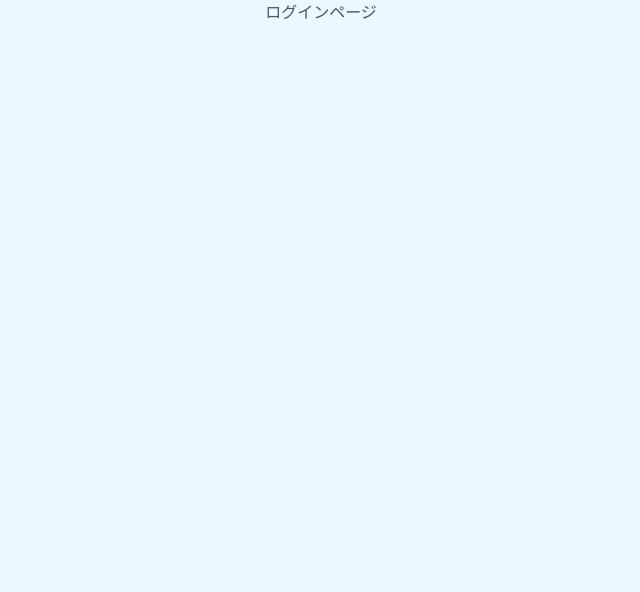
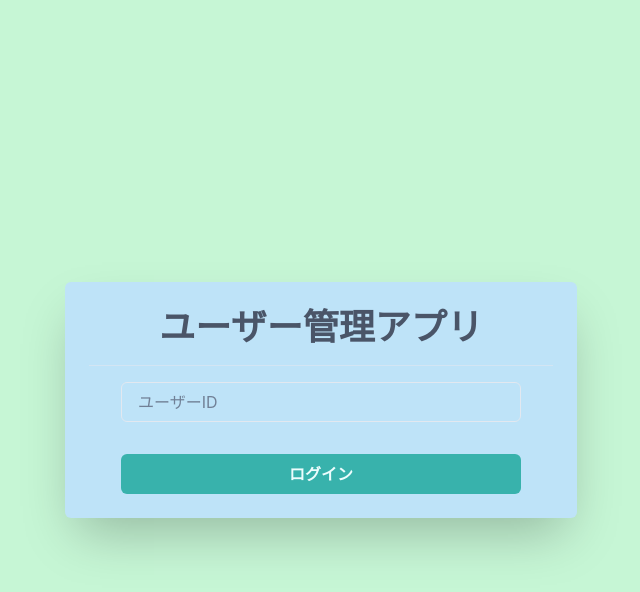
Before and after one commit to yuuu1654/react-user-app-chakra-ui, a React (Create React App) app: page / in a window 1280 px wide. Shown: the top 592 px of the page, without its empty margins (319-959 px from the left). Built offline with nearby package versions, Linux system fonts and the light colour scheme.

Commit message:
create login screen

```diff
--- /dev/null
+++ b/src/components/atoms/button/PrimaryButton.tsx
@@ -0,0 +1,19 @@
+import { Button } from "@chakra-ui/react";
+import { memo, ReactNode } from "react"
+
+interface PrimaryButtonProps {
+  children: ReactNode;
+}
+
+export const PrimaryButton = memo((props: PrimaryButtonProps) => {
+  const { children } = props;
+  return (
+    <Button
+      color={"cyan.50"}
+      bg={"teal.400"}
+      _hover={{ opacity: 0.8 }}
+    >
+      {children}
+    </Button>
+  )
+})
--- a/src/components/pages/Login.tsx
+++ b/src/components/pages/Login.tsx
@@ -1,7 +1,36 @@
-import { FC, memo } from "react";
+import { Box, Button, Divider, Flex, Heading, Input, Stack } from "@chakra-ui/react";
+import { memo } from "react";
+import { PrimaryButton } from "../atoms/button/PrimaryButton";
 
-export const Login: FC = memo(() => {
+export const Login = memo(() => {
   return (
-    <p>ログインページ</p>
+    <Flex
+      bg={"green.100"}
+      justify={"center"}
+      align={"center"}
+      height={"100vh"}
+    >
+      <Box
+        bg={"blue.100"}
+        w={"lg"}
+        p={6}
+        borderRadius={"md"}
+        shadow={"2xl"}
+      >
+        <Heading as={"h1"}>ユーザー管理アプリ</Heading>
+        <Divider my={4} />
+        <Stack spacing={8} px={8}>
+          <Input placeholder="ユーザーID" />
+          {/* <Button
+            color={"cyan.50"}
+            bg={"teal.400"}
+            _hover={{ opacity: 0.8 }}
+          >
+            ログイン
+          </Button> */}
+          <PrimaryButton>ログイン</PrimaryButton>
+        </Stack>
+      </Box>
+    </Flex>
   )
 })
```
